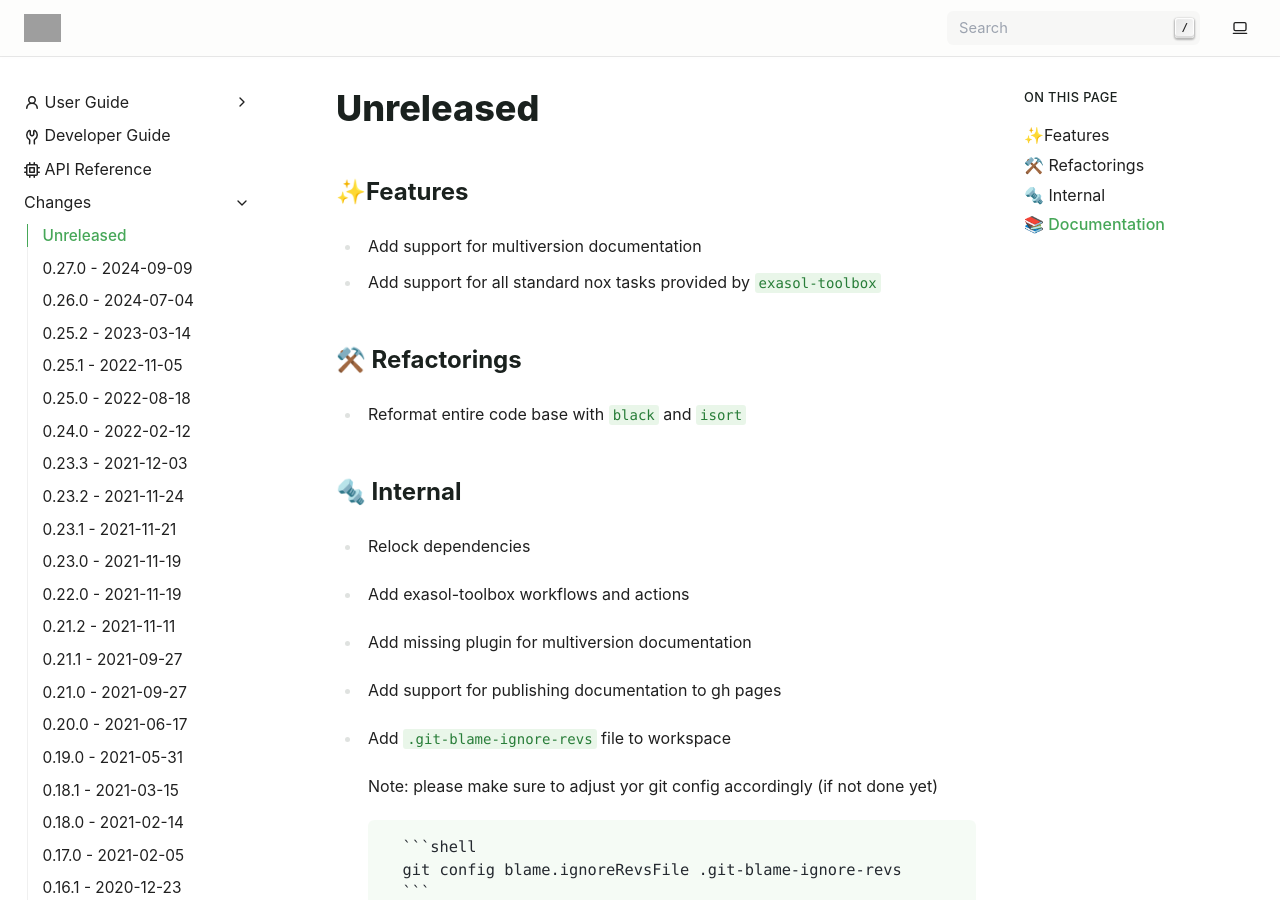
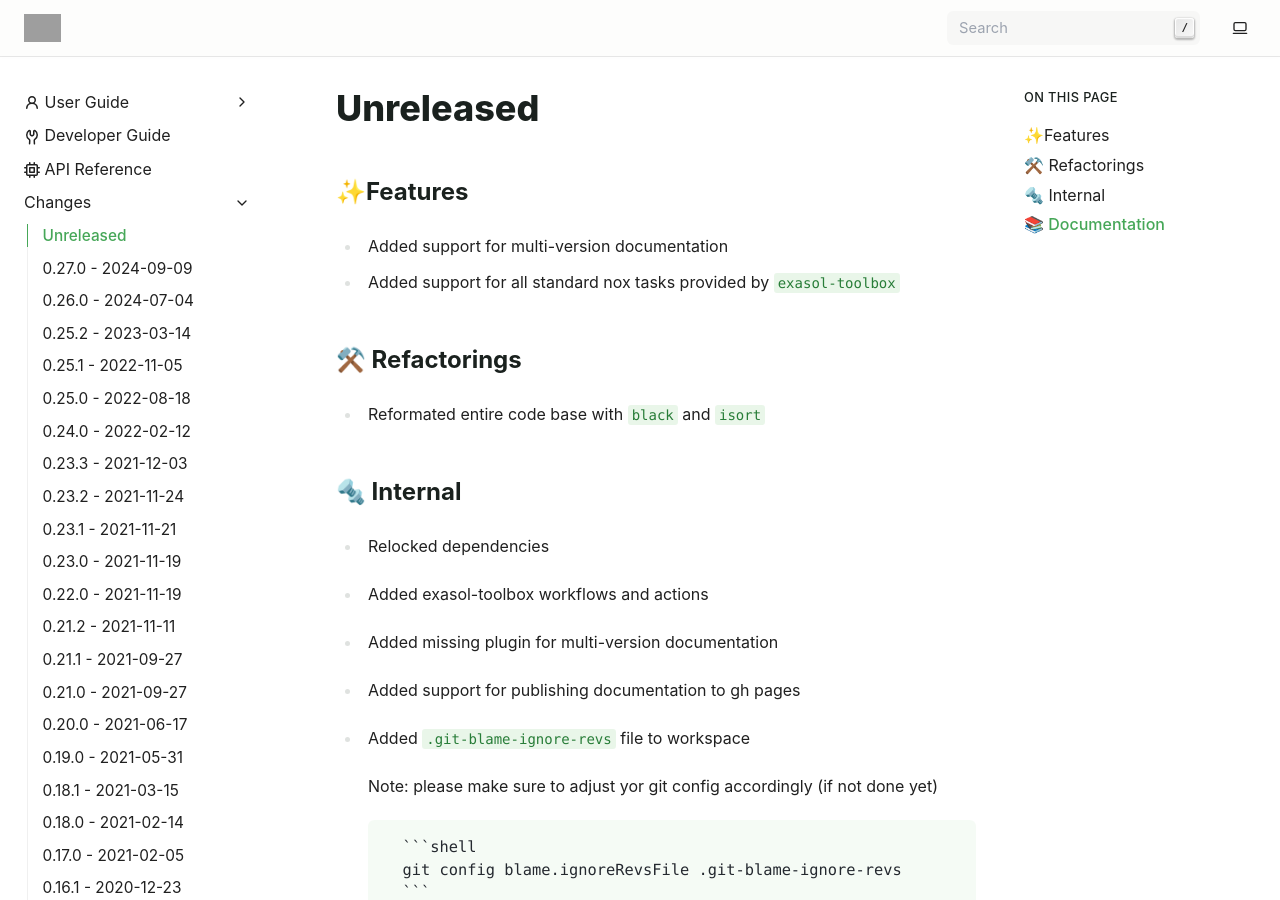
Before and after one commit to exasol/pyexasol, a Sphinx documentation site: the page built from doc/changes/unreleased.md, in a window 1280 px wide and 900 px high. Built offline with Sphinx 7.4.7, drawn with Linux system fonts in a browser that asks for light colours; pages that are not in the unit, such as notebooks, are missing from menus; grey boxes are pictures that could not be loaded.

Commit message:
Update unreleased changes to be in past tense

```diff
--- a/doc/changes/unreleased.md
+++ b/doc/changes/unreleased.md
@@ -2,20 +2,20 @@
 
 ## ✨Features
 
-* Add support for multiversion documentation
-* Add support for all standard nox tasks provided by `exasol-toolbox`
+* Added support for multi-version documentation
+* Added support for all standard nox tasks provided by `exasol-toolbox`
 
 ## ⚒️ Refactorings
 
-* Reformat entire code base with `black` and `isort`
+* Reformated entire code base with `black` and `isort`
 
 ## 🔩 Internal
 
-* Relock dependencies
-* Add exasol-toolbox workflows and actions
-* Add missing plugin for multiversion documentation
-* Add support for publishing documentation to gh pages
-* Add `.git-blame-ignore-revs` file to workspace
+* Relocked dependencies
+* Added exasol-toolbox workflows and actions
+* Added missing plugin for multi-version documentation
+* Added support for publishing documentation to gh pages
+* Added `.git-blame-ignore-revs` file to workspace
 
     Note: please make sure to adjust yor git config accordingly (if not done yet)
 
```
